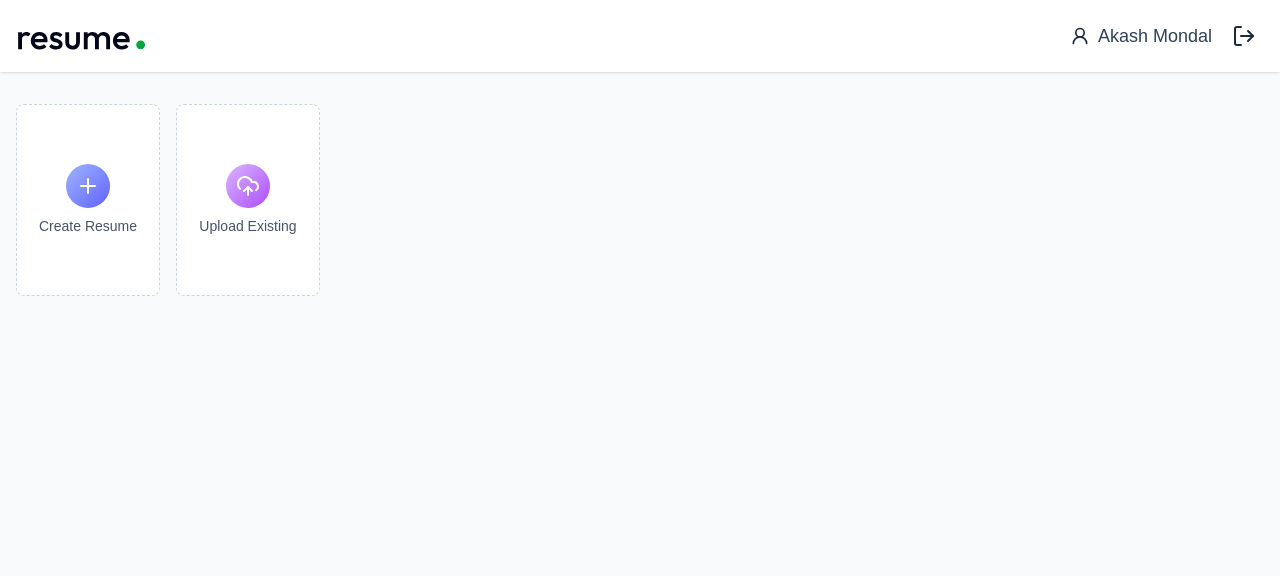
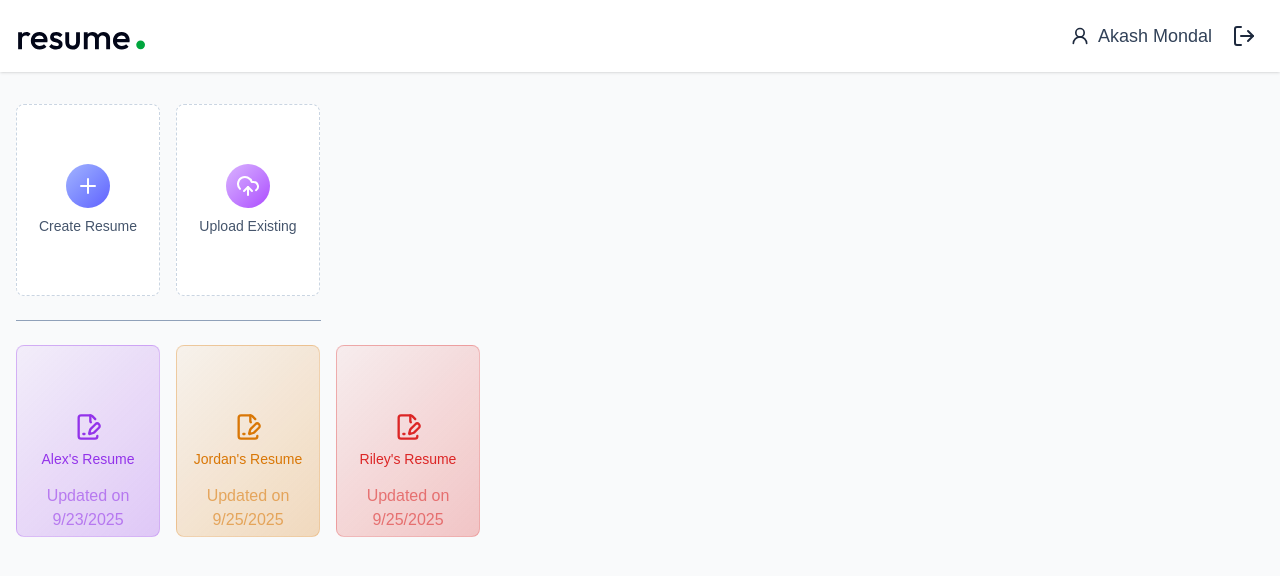
Before and after one commit to AkashMondal27/ResumeDraf-AI-Resume-Builder, a React (Vite) app in the folder Client/: page /app in a window 1280 px wide. Shown: the top 576 px of the page. Built offline with nearby package versions, Linux system fonts and the light colour scheme.

Commit message:
Enhance Dashboard component to load and display dummy resume data with improved UI elements

```diff
--- a/Client/src/pages/Dashboard.jsx
+++ b/Client/src/pages/Dashboard.jsx
@@ -1,7 +1,23 @@
-import { PlusIcon, UploadCloudIcon } from 'lucide-react'
-import React from 'react'
+import { FilePenLineIcon, PencilIcon, PlusIcon, TrashIcon, UploadCloudIcon } from 'lucide-react'
+import React, { useEffect, useState } from 'react'
+import { dummyResumeData } from '../assets/assets.js'
 
 const Dashboard = () => {
+
+  const colors=["#9333ea", "#d97706","#dc2626","#0284c7","#16a34a"]
+
+  const [allResumes, setAllResumes]=useState([]);
+
+  // get the dummay resume data
+  const loadAllResumes= async()=>{
+    setAllResumes(dummyResumeData)
+  }
+
+  // Add the dummay remume data
+  useEffect(()=>{
+    loadAllResumes();
+  },[])
+
   return (
     <div>
       <div className='max-w-7xl mx-auto px-4 py-8'>
@@ -36,8 +52,43 @@ const Dashboard = () => {
           </button>
         </div>
 
+        <hr className='border-slate-400 my-6 sm:w-[305px]' />
 
+          {/* Display the dammy rresume data */}
+          <div className='grid grid-cols-2 sm:flex flex-wrap gap-4'>
+            {allResumes.map((resume , index)=>{
+               const basecolors=colors[index% colors.length];
+               return(
+                <button key={index}
+                     className='relative w-full sm:max-w-36 h-48 flex flex-col
+                               items-center justify-center rounded-lg gap-2 border group
+                                hover:shadow-lg transition-all duration-300 cursor-pointer'
+                    style={{background:`linear-gradient(135deg, ${basecolors}10, ${basecolors}40)`,
+                            borderColor:basecolors + "40"}}            >
 
+                             <FilePenLineIcon  className='size-7 group-hover:scale-105 transition-all'
+                                              style={{color:basecolors}}/>
+                          <p className='text-sm , group-hove:scale-105 transition-all px-2 text-center'
+                             style={{color:basecolors}}>
+                            {resume.title}
+                          </p>
+
+                          <p className='absolute bottom-1 tet-[11px] text-slate-400 group-hover:text-slate-500
+                                        transition-all duration-300 px-2 text-center'
+                              style={{color:basecolors + '90'}}          >
+                           Updated on {new Date(resume.updatedAt).toLocaleDateString()}
+                          </p>
+
+                          <div className='absolute top-1 right-1 group-hover:flex items-center hidden'>
+                              <TrashIcon  className='size-7 p-1.5 hover:bg-red-400 rounded text-slate-700 transition-colors'/>
+
+                              <PencilIcon className='size-7 p-1.5 hover:bg-green-300 rounded text-slate-700 transition-colors'/>
+                          </div>
+                </button>
+               )
+
+            })}
+          </div>
       </div>
     </div>
   )
```
